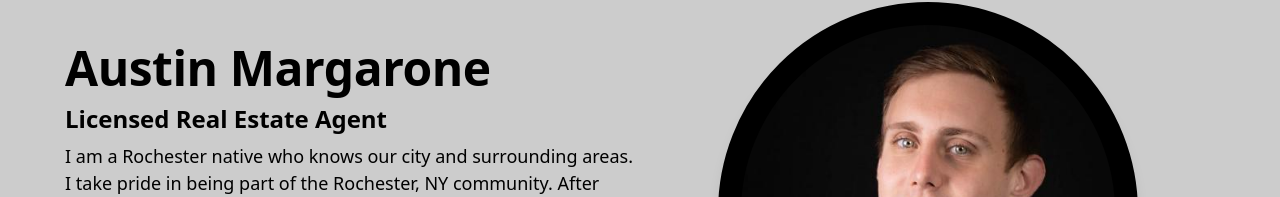
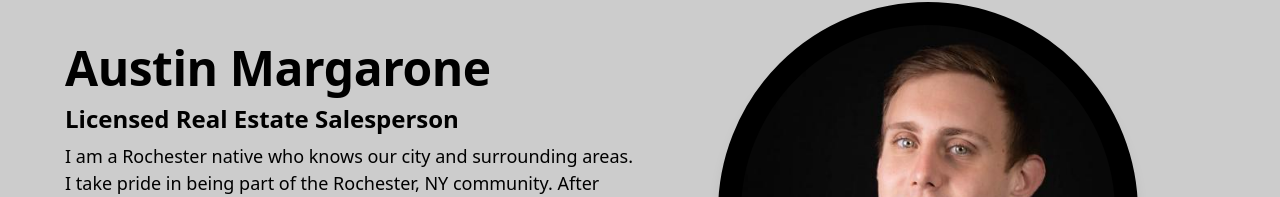
Before and after one commit to austinmargarone/realtor, a Next.js app: page /about in a window 1280 px wide. Shown: the part 289-486 px from the top of the page. Built offline with nearby package versions, Linux system fonts and the light colour scheme; no server answers.

Commit message:
feat: Small Fixes

```diff
--- a/components/about/Content.tsx
+++ b/components/about/Content.tsx
@@ -11,7 +11,7 @@ const Content = () => {
           Austin Margarone
         </h2>
         <h3 className="h4 my-[.75rem] flex justify-start dark:text-white">
-          Licensed Real Estate Agent
+          Licensed Real Estate Salesperson
         </h3>
         <p className="body dark:bodydark">
           I am a Rochester native who knows our city and surrounding areas. I
--- a/components/shared/Sold.tsx
+++ b/components/shared/Sold.tsx
@@ -68,7 +68,7 @@ const Sold = ({
           <div className="flex items-center justify-between">
             <p className="w-[60%]">{address}</p>
             <Link href={`${link}`} target="_blank">
-              <Button className="w-fit border border-black text-black hover:animate-pulse dark:bg-kw-red dark:text-white">
+              <Button className="w-fit border border-black bg-kw-maingray text-white hover:animate-pulse dark:bg-kw-red dark:text-white">
                 View Listing
               </Button>
             </Link>
```
